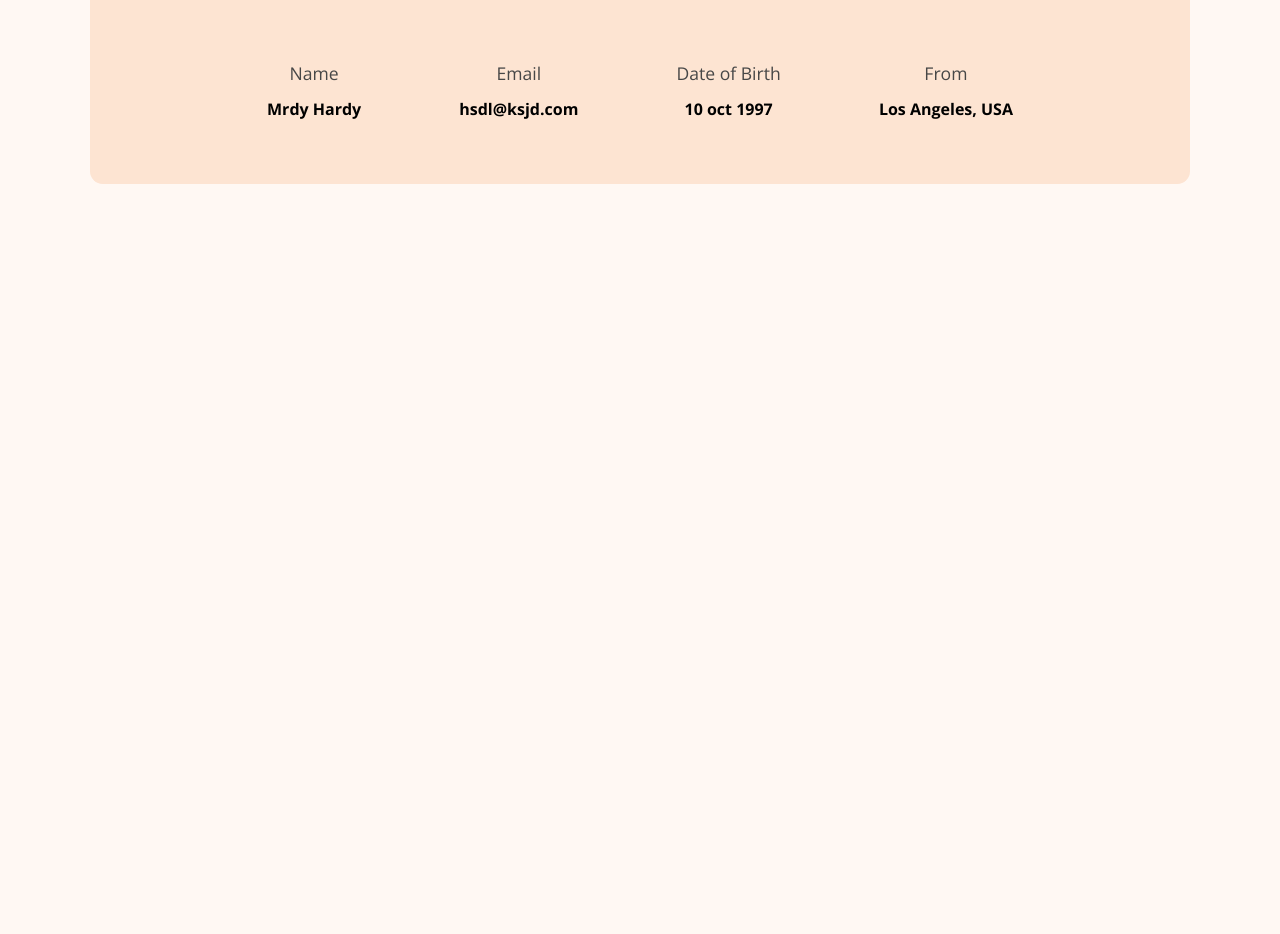
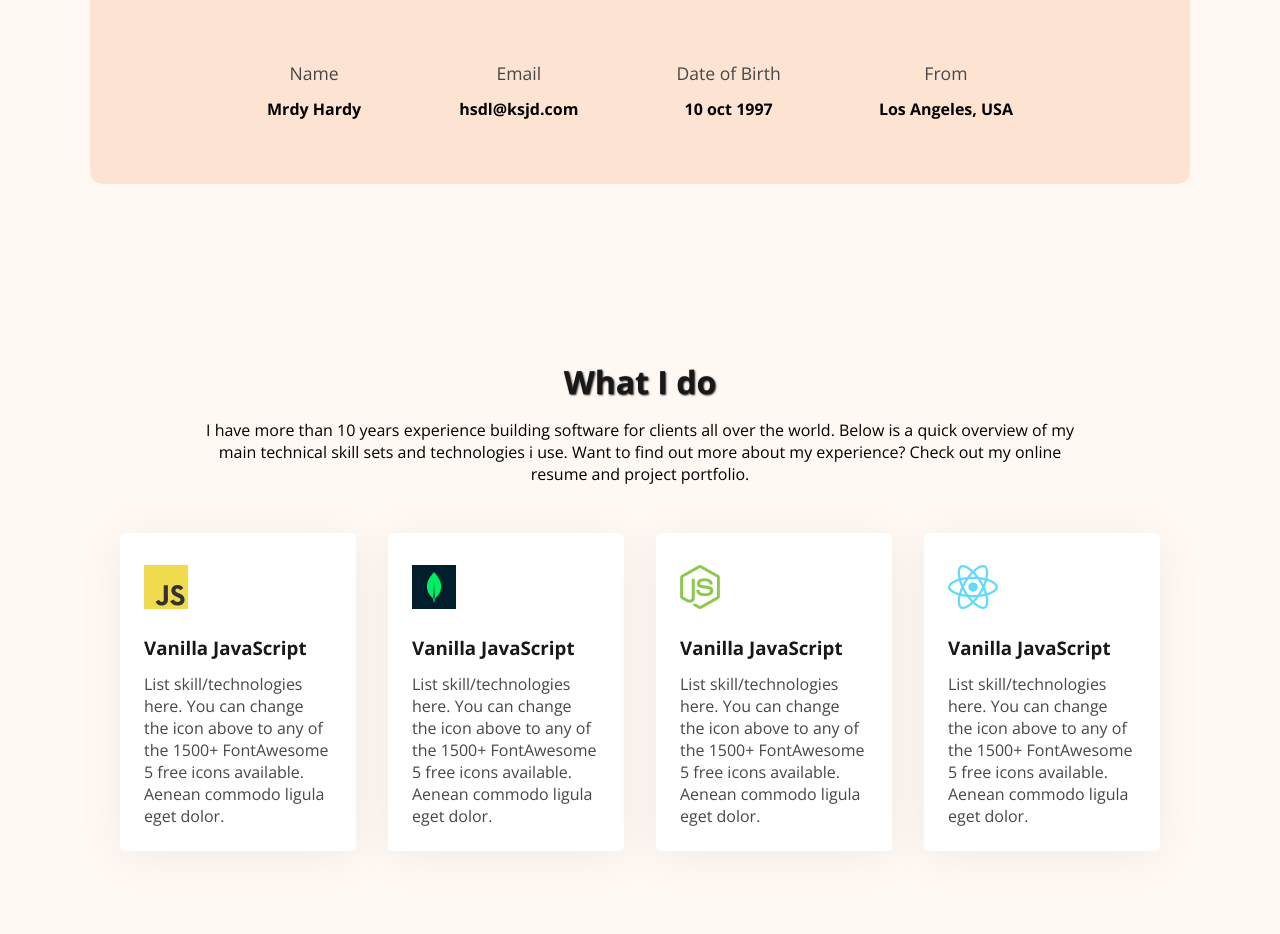
Before and after one commit to Md-sajeeb001/web-develper-github, a plain HTML site: page index.html in a window 1280 px wide. Shown: the part 1071-2005 px from the top of the page. Before the commit the page ends 1335 px from the top, so only its background shows below. Drawn offline with nearby package versions, Linux system fonts and the light colour scheme.

Commit message:
third commit

```diff
--- a/index.html
+++ b/index.html
@@ -60,6 +60,46 @@
             </div>
         </div>
     </section>
+
+    <section class="skill-items">
+        <div class="skill-item">
+            <h3 class="tital">What I do</h3>
+            <p class="peragharap">I have more than 10 years experience building software for clients all over the world. Below is a quick overview of my main technical skill sets and technologies i use. Want to find out more about my experience? Check out my online resume and project portfolio.</p>
+            <div class="skill-cart-conatiner">
+                <div class="skill-cart">
+                    <img src="images/icons/js.png" alt="">
+                    <div class="discription">
+                        <h3>Vanilla JavaScript</h3>
+                        <p>List skill/technologies here. You can change the icon above to any of the 1500+ FontAwesome 5 free icons available. Aenean commodo ligula eget dolor.</p>
+                    </div>
+                </div>
+
+                <div class="skill-cart">
+                    <img src="images/icons/mongo.png" alt="">
+                    <div class="discription">
+                        <h3>Vanilla JavaScript</h3>
+                        <p>List skill/technologies here. You can change the icon above to any of the 1500+ FontAwesome 5 free icons available. Aenean commodo ligula eget dolor.</p>
+                    </div>
+                </div>
+
+                <div class="skill-cart">
+                    <img src="images/icons/nodejs.png" alt="">
+                    <div class="discription">
+                        <h3>Vanilla JavaScript</h3>
+                        <p>List skill/technologies here. You can change the icon above to any of the 1500+ FontAwesome 5 free icons available. Aenean commodo ligula eget dolor.</p>
+                    </div>
+                </div>
+
+                <div class="skill-cart">
+                    <img src="images/icons/react.png" alt="">
+                    <div class="discription">
+                        <h3>Vanilla JavaScript</h3>
+                        <p>List skill/technologies here. You can change the icon above to any of the 1500+ FontAwesome 5 free icons available. Aenean commodo ligula eget dolor.</p>
+                    </div>
+                </div>
+            </div>
+        </div>
+    </section>
    </main>
 
    <footer></footer>
--- a/style/style.css
+++ b/style/style.css
@@ -142,3 +142,48 @@ nav ul li a{
 .list-item p{
     margin-bottom: .8rem;
 }
+/* ================SKILLS ITEMS SECTION=============== */
+.skill-items{
+    max-width: 1200px;
+    height: auto;
+    margin: 5rem auto;
+}
+.skill-item{
+    padding: 5rem;
+}
+.tital{
+    text-align: center;
+    color: var(--first-color);
+    font-weight: 700;
+    font-size: 2rem;
+    margin: 1rem 0;
+    text-shadow: 1px 1px 2px;
+}
+.skill-cart-conatiner{
+    display: flex;
+    gap: 2rem;
+    justify-content: space-between;
+    margin-top: 3rem;
+}
+.skill-cart{
+    padding: 1.5rem;
+    border-radius: 5px;
+    box-shadow: 0px 6px 50px 0px rgba(0, 0, 0, 0.06);
+    background: rgb(255, 255, 255);
+}
+.skill-cart img{
+    margin: .5rem 0;
+}
+.discription h3{
+    margin: .8rem 0;
+    color: var(--first-color);
+}
+.discription p{
+    color: var(--second-color);
+    font-size: 16px;
+}
+.peragharap{
+    max-width: 890px;
+    text-align: center;
+    margin: 0 auto;
+}
```
